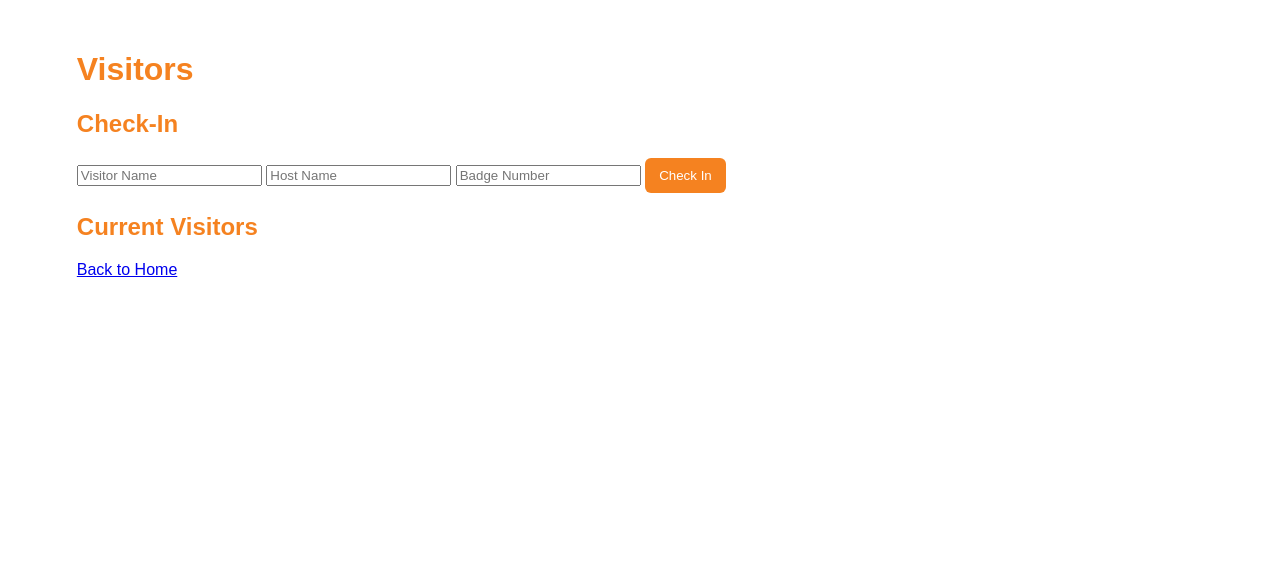
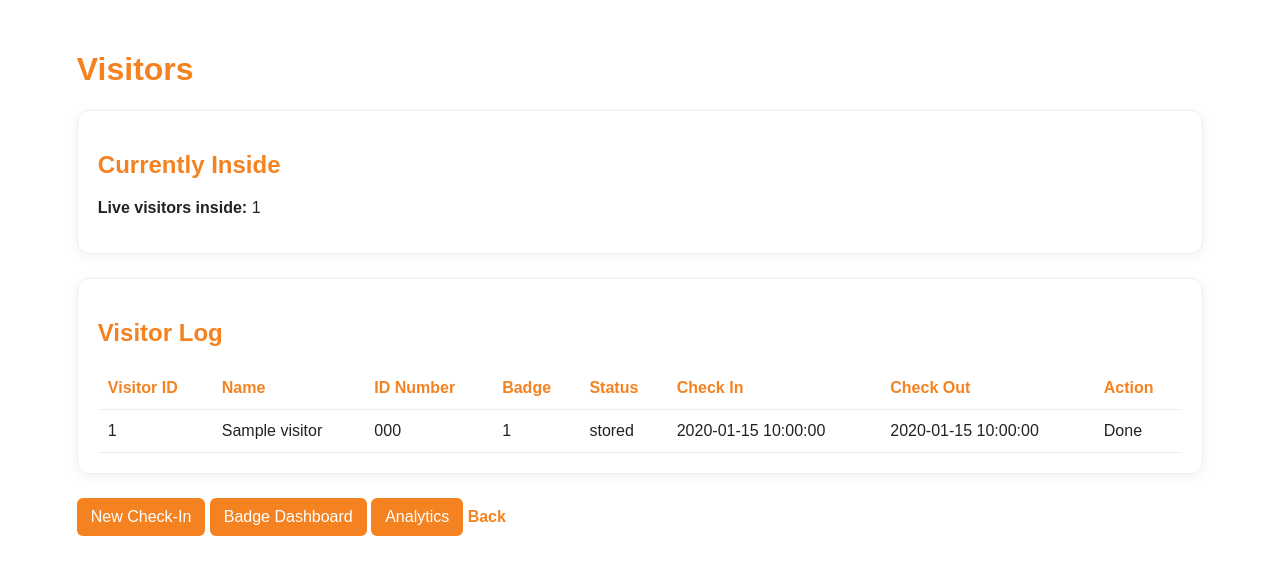
Before and after one commit to amberg710/visitor_delivery_demo-, a Flask app: template templates/visitors.html in a window 1280 px wide. Shown: the top 575 px of the page. Run offline with Flask 3, Linux system fonts and the light colour scheme; the template is opened without the code that fills it: most values are stand-ins (such as "Sample title", 1, 10 or a date in 2020); parts of the project's set-up code (start-up, migrations or seed data) failed here and were passed over.

Commit message:
Update visitors.html

```diff
--- a/templates/visitors.html
+++ b/templates/visitors.html
@@ -6,30 +6,58 @@
 </head>
 <body>
 <div class="container">
+
     <h1>Visitors</h1>
 
-    <h2>Check-In</h2>
-    <form action="/checkin" method="POST">
-        <input name="name" placeholder="Visitor Name" required>
-        <input name="host" placeholder="Host Name" required>
-        <input name="badge" placeholder="Badge Number" required>
-        <button>Check In</button>
-    </form>
+    <div class="card">
+        <h2>Currently Inside</h2>
+        <p><strong>Live visitors inside:</strong> {{ active_visitors|length }}</p>
+    </div>
 
-    <h2>Current Visitors</h2>
-    <ul>
-        {% for i,v in enumerate(visitors) %}
-        <li>
-            {{v["Name"]}} | Host: {{v["Host"]}} | Badge: {{v["Badge"]}} | Status: {{v["Status"]}}
-            <form action="/checkout" method="POST" style="display:inline;">
-                <input type="hidden" name="row_index" value="{{i}}">
-                <button>Check Out</button>
-            </form>
-        </li>
-        {% endfor %}
-    </ul>
+    <div class="card">
+        <h2>Visitor Log</h2>
 
-    <a href="/">Back to Home</a>
+        <table>
+            <tr>
+                <th>Visitor ID</th>
+                <th>Name</th>
+                <th>ID Number</th>
+                <th>Badge</th>
+                <th>Status</th>
+                <th>Check In</th>
+                <th>Check Out</th>
+                <th>Action</th>
+            </tr>
+
+            {% for v in visitors %}
+            <tr>
+                <td>{{ v.get("VisitorID", "") }}</td>
+                <td>{{ v.get("Name", "") }}</td>
+                <td>{{ v.get("IDNumber", "") }}</td>
+                <td>{{ v.get("BadgeNumber", "") }}</td>
+                <td>{{ v.get("Status", "") }}</td>
+                <td>{{ v.get("CheckInTime", "") }}</td>
+                <td>{{ v.get("CheckOutTime", "") }}</td>
+                <td>
+                    {% if v.get("Status", "") == "In" %}
+                    <form action="/checkout_visitor" method="POST">
+                        <input type="hidden" name="row_index" value="{{ loop.index0 }}">
+                        <button type="submit">Check Out</button>
+                    </form>
+                    {% else %}
+                    Done
+                    {% endif %}
+                </td>
+            </tr>
+            {% endfor %}
+        </table>
+    </div>
+
+    <a class="button" href="/checkin">New Check-In</a>
+    <a class="button" href="/badges">Badge Dashboard</a>
+    <a class="button" href="/analytics">Analytics</a>
+    <a class="back-link" href="/">Back</a>
+
 </div>
 </body>
 </html>
```
